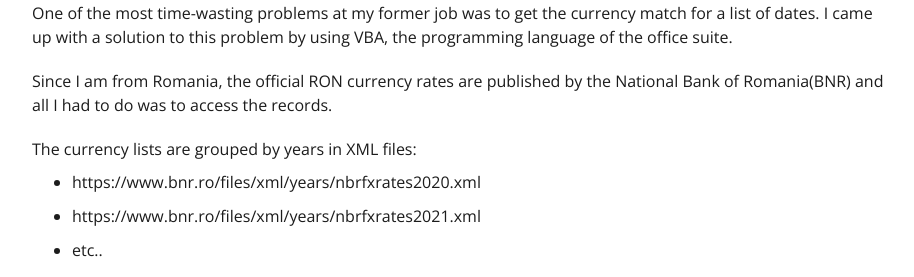
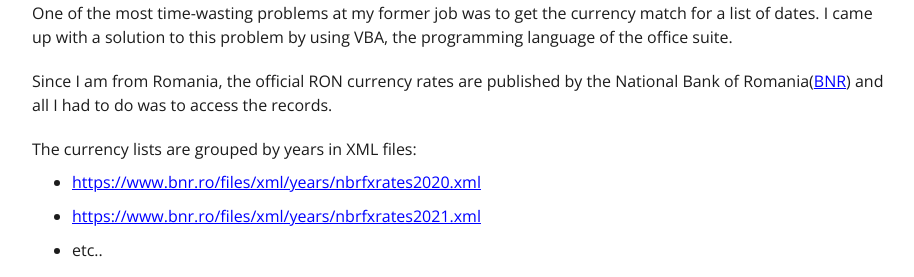
Before and after one commit to dragostemelie/my-blog, a Next.js app: page /stories/a-currency-convertor-with-excel-vba in a window 1280 px wide. Shown: the part 202-479 px from the top of the page, without its empty margins (178-1092 px from the left). Built offline with nearby package versions, Linux system fonts and the light colour scheme.

Commit message:
Added meta tags; Added Jango Player article;

```diff
--- a/components/Sections/Article/article.module.scss
+++ b/components/Sections/Article/article.module.scss
@@ -28,6 +28,8 @@
     height: auto;
     max-width: 100%;
     width: unset;
+    display: inline-block;
+    margin: auto;
   }
   & p > code {
     background-color: $autumn-grey100;
@@ -41,4 +43,8 @@
       margin-bottom: 12px;
     }
   }
+  & a {
+    color: blue;
+    text-decoration: underline;
+  }
 }
--- a/data/articles.json
+++ b/data/articles.json
@@ -1,4 +1,15 @@
 [
+  {
+    "id": 2,
+    "title": "Jango Player - My first React Native App",
+    "slugname": "jango-player-my-first-react-native-app",
+    "category": "React Native • Audio players",
+    "image": "https://dragostemelie.go.ro/images/articles/jango-player.png",
+    "description": "While learning react native, I decided to create a music player from scratch. The app uses the Jango API for getting songs, and also redux and typescript for ease of scalability.",
+    "content": "![Jango Player Screenshot](https://dragostemelie.go.ro/images/articles/jango-player.png)\n\nWhile learning react native, I decided to create a music player from scratch.\n\nThe app uses the [Jango API](https://www.jango.com/) for getting songs, and also redux and typescript for ease of scalability.\n\n## THE DESIGN:\n\nI designed the screens using Figma. You can check out the source [here](https://www.figma.com/file/x4gjvJakul5s0XugioTMtn/Jango-player).\n\n![Playing Screen](https://dragostemelie.go.ro/images/articles/playlist-playing.png)\n![Playlists Screen](https://dragostemelie.go.ro/images/articles/playlist-screens.png)\n\n## THE CODE\n\nYou can find the code on [Github](https://github.com/dragostemelie/jango-player). To install and test the app in an android simulator, [download the preview-build](https://github.com/dragostemelie/jango-player/raw/main/builds/jango-player-preview-build.apk). Also, check the builds folder for the custom development client if you want to run the project locally.\n",
+    "author": "Dragos",
+    "date": "2022-04-28"
+  },
   {
     "id": 1,
     "title": "Using page lifecycle API with custom React hook",
@@ -11,7 +22,7 @@
     "date": "2021-10-15"
   },
   {
-    "id": 2,
+    "id": 0,
     "title": "A currency convertor with Excel VBA",
     "slugname": "a-currency-convertor-with-excel-vba",
     "category": "Excel • Visual Basic for Applications",
--- a/pages/about.tsx
+++ b/pages/about.tsx
@@ -14,6 +14,10 @@
           name="description"
           content="A while ago, Dragos had the pleasure to explore the world of frontend development by finishing an online course. He was no stranger to programming before, but JavaScript was the one to become his favorite."
         />
+        <meta
+          property="og:image"
+          content="https://dragostemelie.go.ro/images/articles/social-banner.jpg"
+        />
       </Head>
       <PublicLayout>
         <Spacer height="48px" />
--- a/pages/stories/[slug].tsx
+++ b/pages/stories/[slug].tsx
@@ -16,7 +16,8 @@
     <>
       <Head>
         <title>{`t.D. | ${article.title}`}</title>
-        <meta name="description" content="Generated by create next app" />
+        <meta name="description" content={article.description} />
+        <meta property="og:image" content={article.image} />
       </Head>
       <PublicLayout>
         <Article {...article} />;
```
Also changed, not shown: pages/index.tsx (+9 -2 lines).
